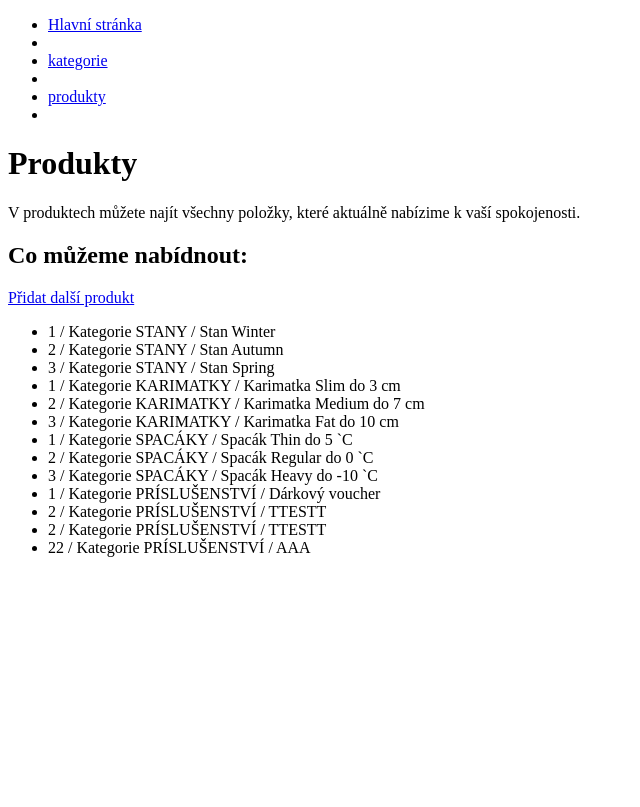
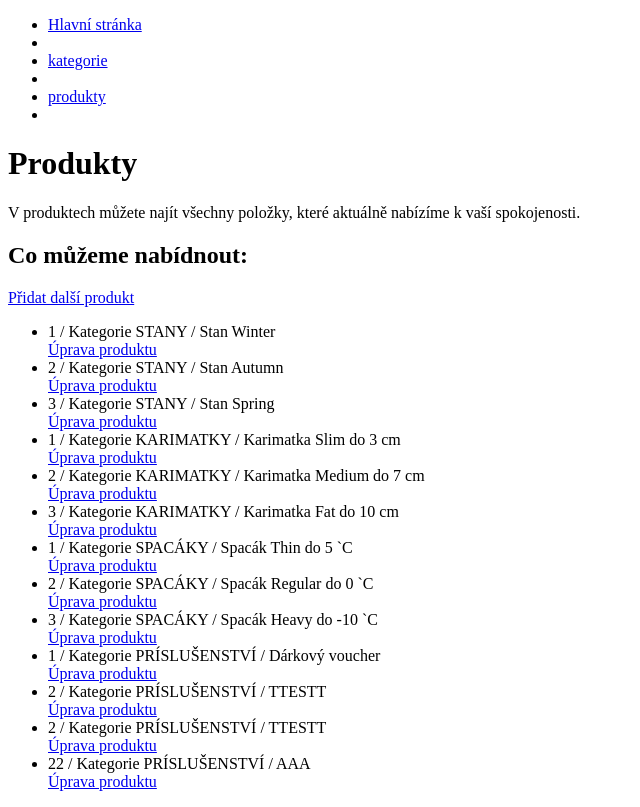
Before and after one commit to RiSOOO/PROJECT_CARRY_LESS, a Django app: page /produkty/ in a window 1280 px wide. Shown: the whole page, without its empty margins (0-640 px from the left). Before the commit the page ends 557 px from the top, so only its background shows below. Run offline with Django 4.2, Linux system fonts and the light colour scheme.

Commit message:
feat: pridaní funkce pridavat produkty

```diff
--- a/Carry_less/Carry_less/urls.py
+++ b/Carry_less/Carry_less/urls.py
@@ -15,7 +15,7 @@ Including another URLconf
 """
 from django.contrib import admin
 from django.urls import path, include
-from viewer.views import MainPageView, CategoriesView, ProductsView, AuthenticationForm, ProductsCreateView
+from viewer.views import MainPageView, CategoriesView, ProductsView, AuthenticationForm, ProductsCreateView, ProductsUpdateView
 
 from viewer.models import Categorie
 from viewer.models import Product
@@ -32,8 +32,8 @@ urlpatterns = [
     path('kategorie/', CategoriesView.as_view(), name='kategorie'),
     path('produkty/', ProductsView.as_view(), name='produkty'),
     path('accounts/', include('accounts.urls')),
-
     path('produkty/create/', ProductsCreateView.as_view(), name='create_product'),
+    path('produkty/update/<pk>', ProductsUpdateView.as_view(), name='update_product')
 
 
 
--- a/Carry_less/viewer/forms.py
+++ b/Carry_less/viewer/forms.py
@@ -1,5 +1,6 @@
 from django.forms import ModelForm
 from viewer.models import Product
+
 class ProductsForm(ModelForm):
     class Meta:
         model = Product
--- a/Carry_less/viewer/templates/form.html
+++ b/Carry_less/viewer/templates/form.html
@@ -3,9 +3,9 @@
     {% block content %}
 
     <h1>Přidat další produkt</h1>
-
+    <form method="POST">
         {% csrf_token %}
         <table>{{ form}}</table>
         <input type="submit">
-
-        {% endblock %}
+    </form>
+    {% endblock %}
--- a/Carry_less/viewer/templates/kategorie.html
+++ b/Carry_less/viewer/templates/kategorie.html
@@ -5,6 +5,8 @@
     <p>Kategorie Vám napoví kam kliknout, aby jste se líp orientovali v nákupu.</p>
 
     <h2>Naše portfolio:</h2>
+
+
     <ul>
         {% for categorie in all_categories %}
             <li>{{ categorie.name }}</li> <!-- Oprava jména proměnné -->
--- a/Carry_less/viewer/templates/produkty.html
+++ b/Carry_less/viewer/templates/produkty.html
@@ -1,17 +1,19 @@
- {% extends 'base.html' %}
+{% extends 'base.html' %}
 
-    {% block content %}
+{% block content %}
     <h1>Produkty</h1>
-    <p>V produktech můžete najít všechny položky, které aktuálně nabízime k vaší spokojenosti.</p>
+    <p>V produktech můžete najít všechny položky, které aktuálně nabízíme k vaší spokojenosti.</p>
 
     <h2>Co můžeme nabídnout:</h2>
 
- <a href="{% url 'create_product' %}">Přidat další produkt</a>
+    <a href="{% url 'create_product' %}">Přidat další produkt</a>
 
     <ul>
         {% for product in all_products %}
-            <li>{{ product.category_ID}} / {{product.products_of_categories}} / {{product.name}}</li> <!-- Oprava jména proměnné -->
+            <li>{{ product.category_ID }} / {{ product.products_of_categories }} / {{ product.name }}</li>
+
+            <a href="{% url 'update_product' product.pk %}">Úprava produktu</a>
         {% endfor %}
     </ul>
 
-     {% endblock %}
+{% endblock %}
--- a/Carry_less/viewer/views.py
+++ b/Carry_less/viewer/views.py
@@ -1,5 +1,5 @@
 from django.shortcuts import render
-from django.views.generic import TemplateView, CreateView
+from django.views.generic import TemplateView, CreateView, UpdateView
 from django.contrib.auth.forms import AuthenticationForm
 
 from viewer.models import Categorie
@@ -23,6 +23,7 @@ class CategoriesView(TemplateView):
 
     }
 
+
 class ProductsView(TemplateView):
     template_name = "produkty.html"
     extra_context = {
@@ -34,3 +35,8 @@ class ProductsCreateView(CreateView):
   template_name = 'form.html'
   form_class = ProductsForm
   success_url = reverse_lazy("products")
+
+class ProductsUpdateView(UpdateView):
+  template_name = 'form.html'
+  form_class = ProductsForm
+  success_url = reverse_lazy("products")
```
Also changed, not shown: Carry_less/db.sqlite3.
